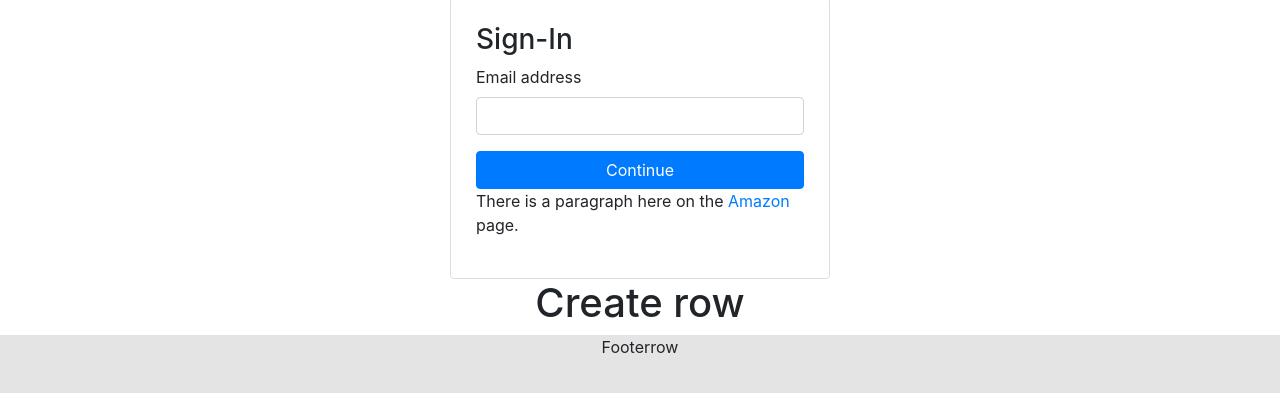
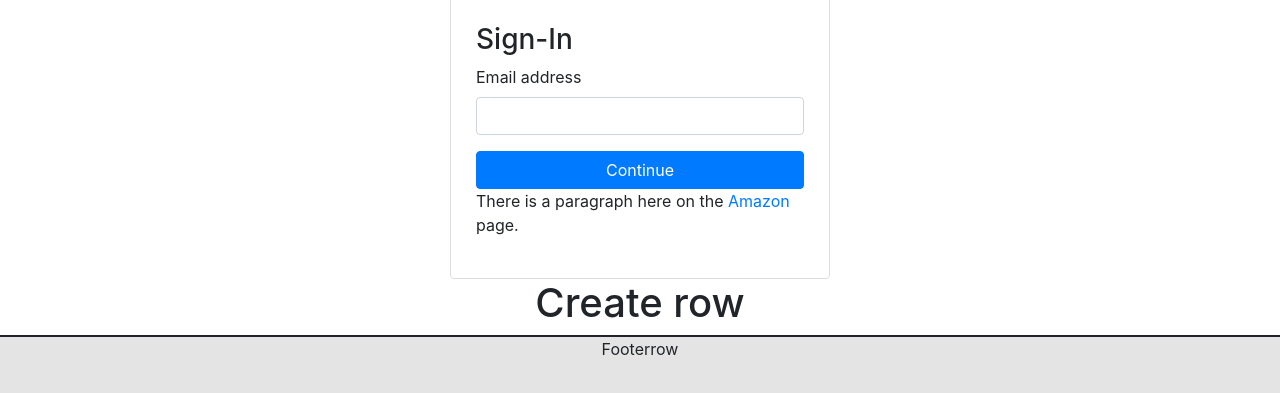
Before and after one commit to ethannakamura/Foxes78-AmazonStructure, a plain HTML site: page index.html in a window 1280 px wide. Shown: the part 303-696 px from the top of the page. Drawn offline with nearby package versions, Linux system fonts and the light colour scheme.

Commit message:
added footer border start

```diff
--- a/static/css/main.css
+++ b/static/css/main.css
@@ -4,6 +4,8 @@ html {
 
 #footercontainer {
     background-color: #e4e4e4;
+    border-style: solid;
+    border-width: 2px 0 0 0;
 }
 
 #formcol {
```
